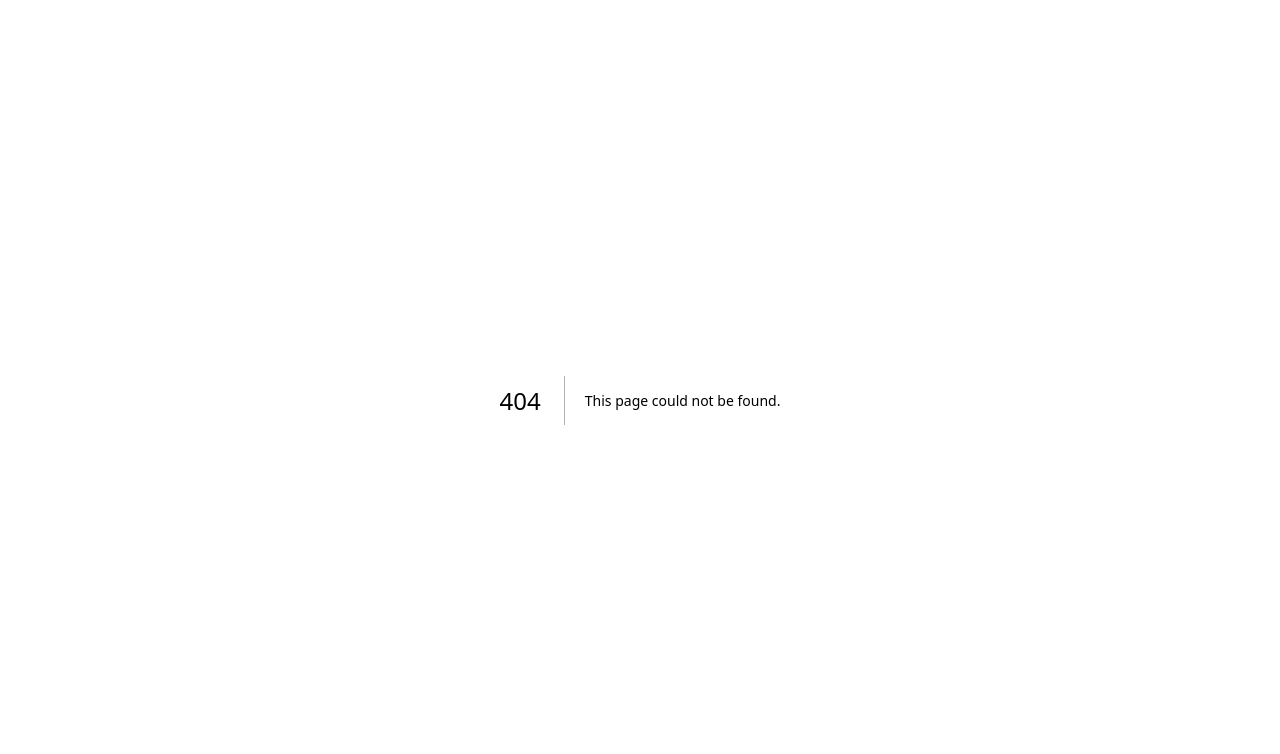
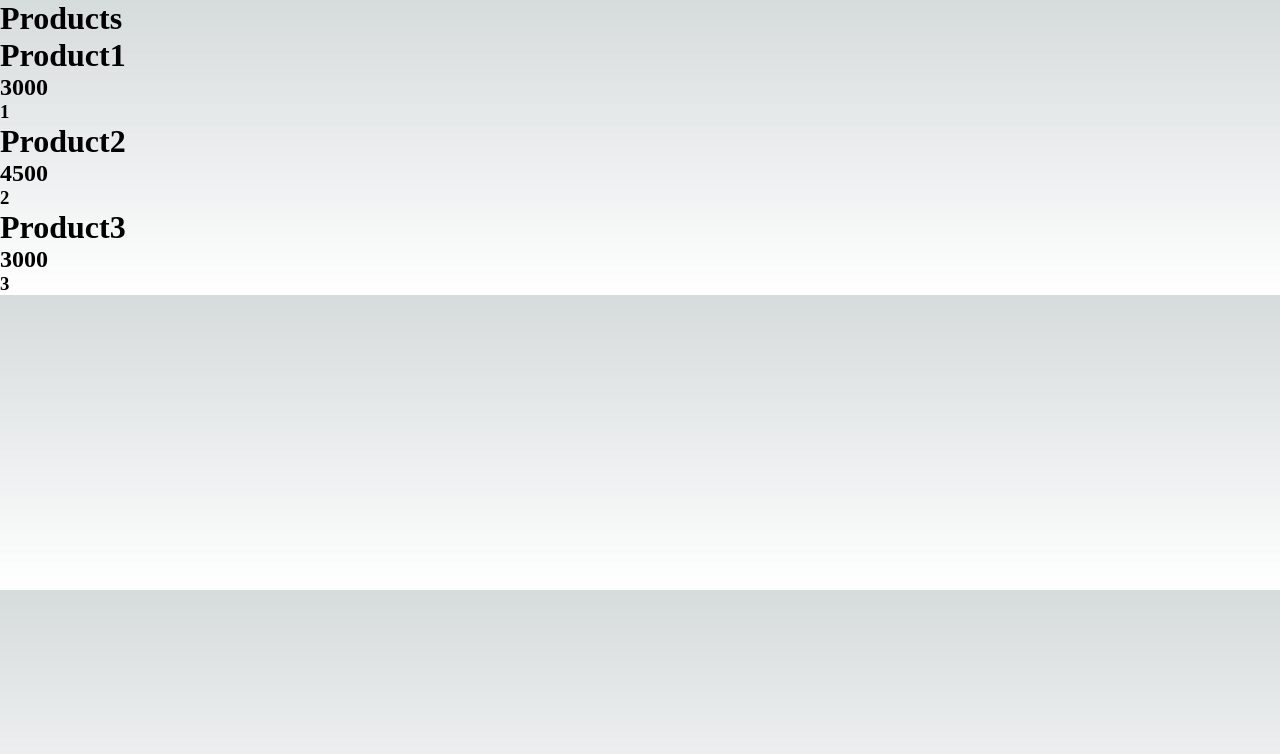
Before and after one commit to kuldip-0611/pre-rendering-in-nextjs, a Next.js app: page /products in a window 1280 px wide. Before the commit this address had no page. Shown: the top 754 px of the page. Built offline with nearby package versions, Linux system fonts and the light colour scheme; data requests are answered from the project's data file.

Commit message:
incremental static regeneration usage

```diff
--- /dev/null
+++ b/db.json
@@ -0,0 +1,18 @@
+{
+    "products":[{
+        "id": 1,
+        "name": "Product1" ,
+        "price":3000,
+        "description": "Product1"
+    },{
+        "id": 2,
+        "name": "Product2" ,
+        "price":4500,
+        "description": "Product2"
+    },{
+        "id": 3,
+        "name": "Product3" ,
+        "price":3000,
+        "description": "Product3"
+    }]
+}
--- a/package.json
+++ b/package.json
@@ -6,9 +6,11 @@
     "dev": "next dev",
     "build": "next build",
     "start": "next start",
-    "lint": "next lint"
+    "lint": "next lint",
+    "serve-json": "json-server --watch db.json --port 4000"
   },
   "dependencies": {
+    "json-server": "^0.17.3",
     "next": "13.2.4",
     "react": "18.2.0",
     "react-dom": "18.2.0"
--- a/pages/index.js
+++ b/pages/index.js
@@ -1,5 +1,4 @@
 
-import { Inter } from 'next/font/google'
 import Link from 'next/link'
 
 
@@ -11,6 +10,7 @@ export default function Home() {
       <h1>Home Page</h1>
       <Link href='/users'>PRODUCTS</Link>
       <Link href='/posts'> Posts </Link>
+      <Link href='/products'>Json Api</Link>
     </>
   )
 }
--- a/pages/posts/[postid].js
+++ b/pages/posts/[postid].js
@@ -30,7 +30,7 @@ export async function getStaticPaths() {
 }
 export async function getStaticProps(context) {
     const { params } = context
-    console.log(params)
+
     const response = await fetch(`https://jsonplaceholder.typicode.com/posts/${params.postid}`)
     const data = await response.json()
     return {
--- a/pages/posts/index.js
+++ b/pages/posts/index.js
@@ -6,7 +6,7 @@ const postList = ({ posts }) => {
             {
                 posts.map((post) => (
                     <div key={post.id}>
-                        {console.log(post.id)}
+
                         <Link href={`/posts/${post.id}`} ><h2>{post.id} {post.title}</h2></Link>
                     </div>
                 ))
--- /dev/null
+++ b/pages/products/index.js
@@ -0,0 +1,33 @@
+
+const Products = ({ products }) => {
+    return (
+        <>
+            <h1>Products</h1>
+            {
+                products.map((product) => {
+                    return (
+                        <>
+                            <h1> {product.name}</h1>
+                            <h2>{product.price}</h2>
+                            <h3>{product.id}</h3>
+                        </>
+                    )
+                })
+            }
+        </>
+    )
+}
+export default Products
+
+export async function getStaticProps() {
+    console.log('generating or regenerating Product_Listpage');
+    const response = await fetch("http://localhost:4000/products");
+    const data = await response.json();
+
+    return {
+        props: {
+            products: data
+        },
+
+    }
+}
--- a/pages/users.js
+++ b/pages/users.js
@@ -18,7 +18,6 @@ export async function getStaticProps(){
     const response = await fetch('https://jsonplaceholder.typicode.com/users')
     const data = await response.json()
 
-    console.log(data);
     return {
         props:{
             users:data
```
Also changed, not shown: pages/products/[productid].js (added, +38 -0 lines), 1 other file (tests, documents, lock files or other folders).
